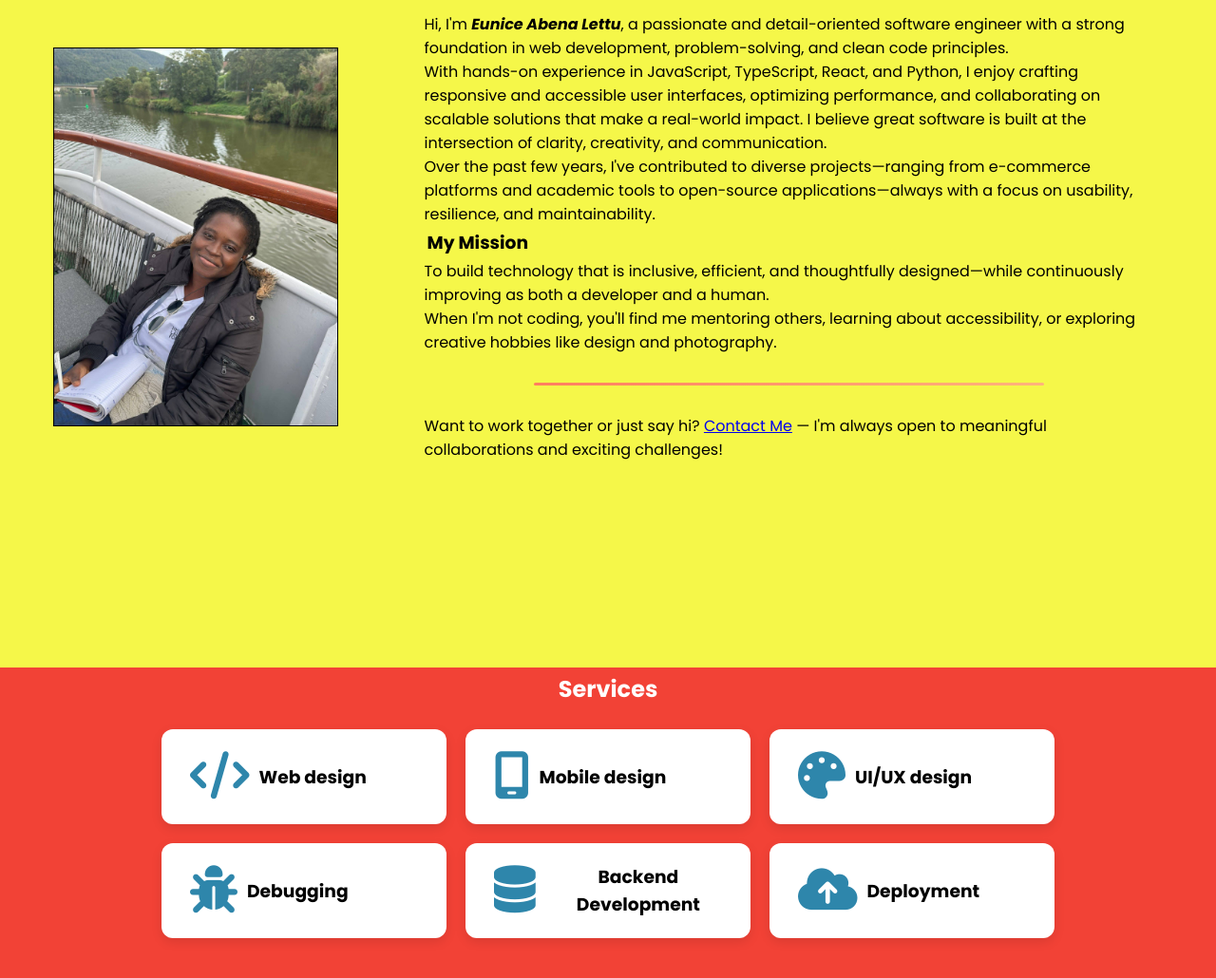
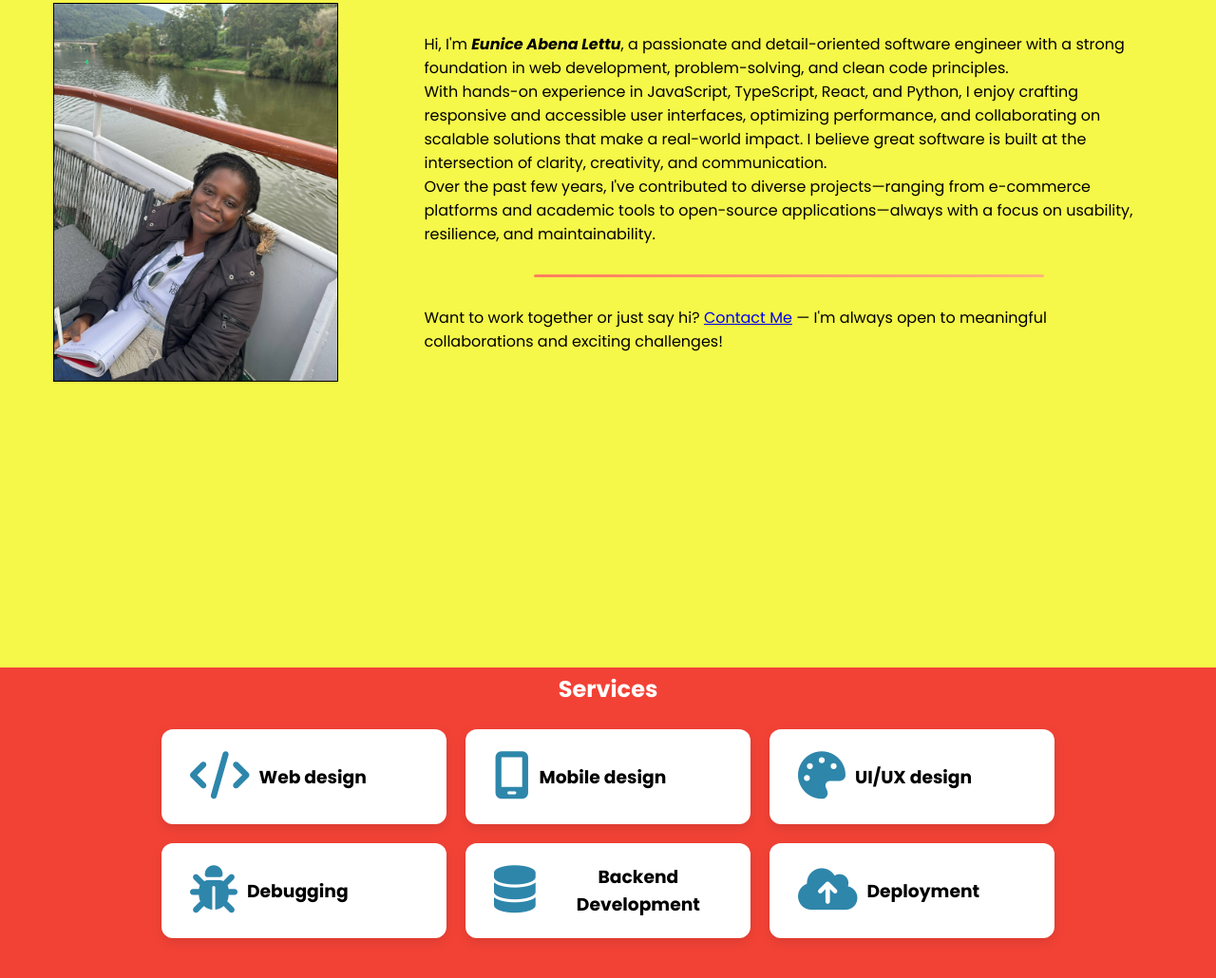
Before and after one commit to Technologia2014/DiV-Portfolio, a plain HTML site: page index.html in a window 1280 px wide. Shown: the part 817-1847 px from the top of the page at 95% size. Drawn offline with Linux system fonts and the light colour scheme.

Commit message:
removed mission paragraph

```diff
--- a/index.html
+++ b/index.html
@@ -70,7 +70,7 @@
               open-source applications—always with a focus on usability,
               resilience, and maintainability.
             </p>
-            <h3>My Mission</h3>
+            <!-- <h3>My Mission</h3>
             <p>
               To build technology that is inclusive, efficient, and thoughtfully
               designed—while continuously improving as both a developer and a
@@ -79,7 +79,7 @@
               When I'm not coding, you'll find me mentoring others, learning
               about accessibility, or exploring creative hobbies like design and
               photography.
-            </p>
+            </p> -->
             <hr />
             <p>
               Want to work together or just say hi?
```
